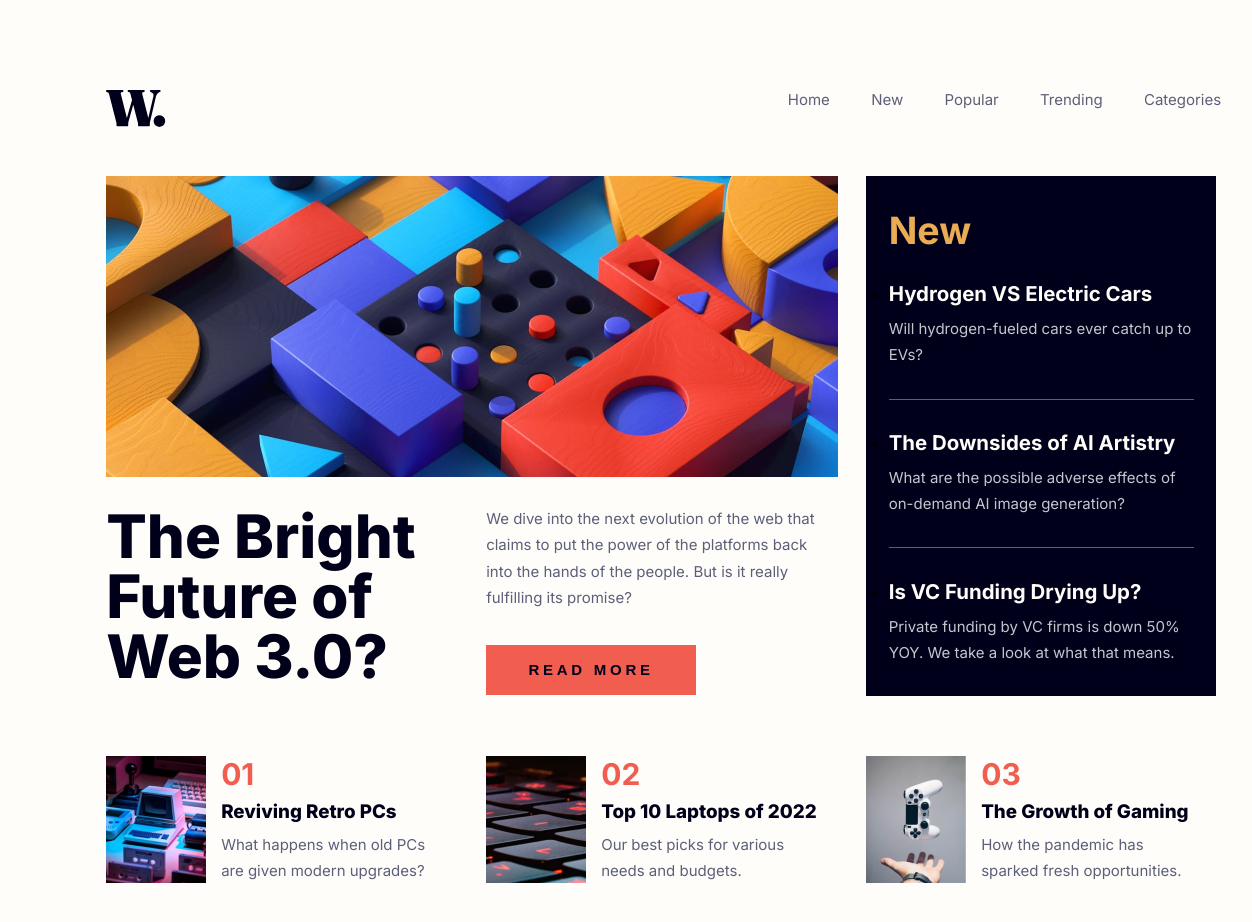
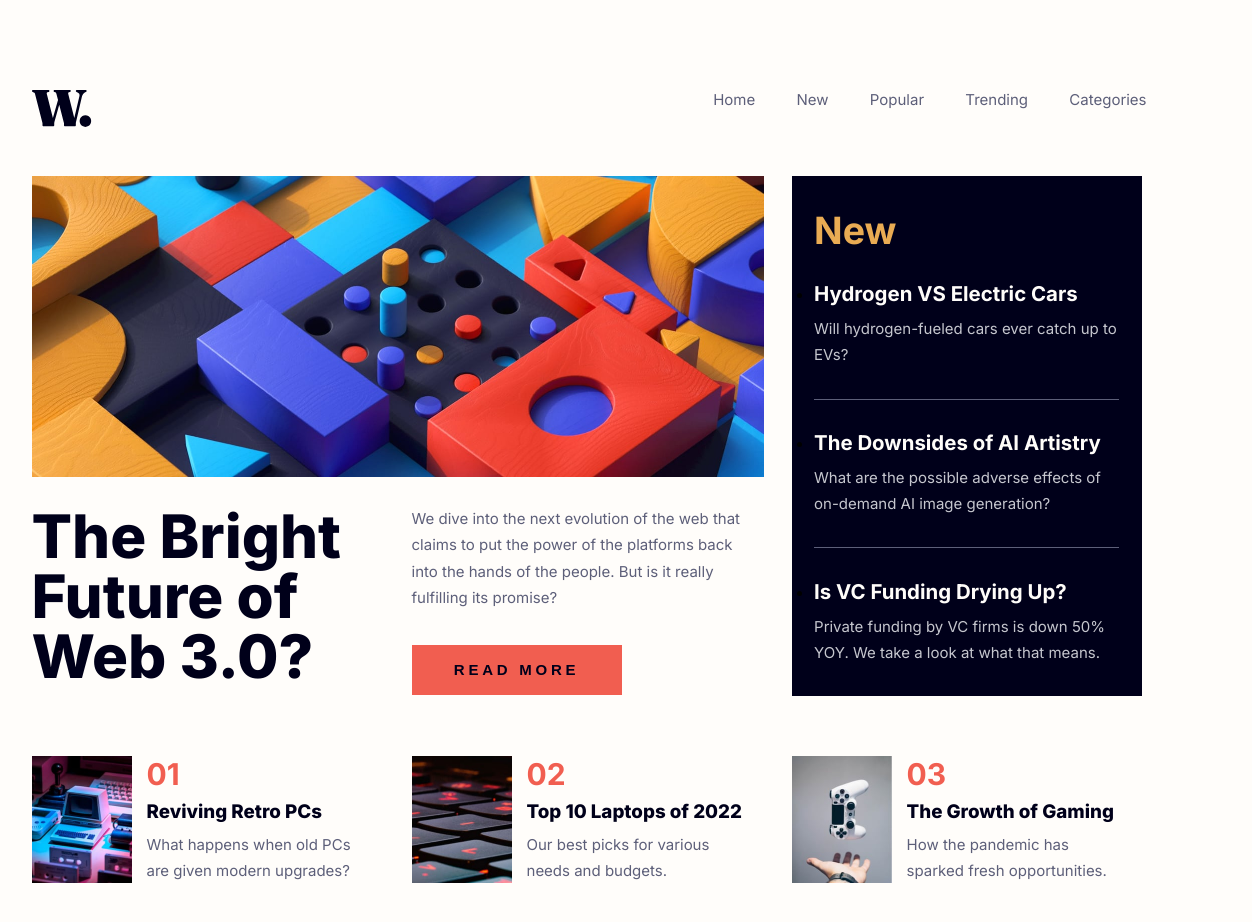
Before and after one commit to codebyveronica/news-homepage, a plain HTML site: page index.html in a window 1536 px wide. Shown: the whole page, without its empty margins (179-1431 px from the left). Drawn offline with Linux system fonts and the light colour scheme.

Commit message:
update media-query.css

```diff
--- a/styles/media-query.css
+++ b/styles/media-query.css
@@ -17,13 +17,13 @@
 @media screen and (min-width: 1440px) {
   body {
     background-color: var(--off-white);
-    margin: 5em 18em;
-    width: auto;
+    margin: auto;
+    margin-top: 5em;
+    width: 1145px;
     margin-bottom: 15em;
   }
 
   header {
-    width: 1145px;
     padding: 0;
     margin: 0 0 3em;
     padding: 1em 1em 0 1em;
@@ -65,7 +65,6 @@
 
 
   main {
-    width: 1145px;
     display: grid;
     grid-template-columns: repeat(6, 160px);
     grid-template-rows: repeat(6, 80px);
```
